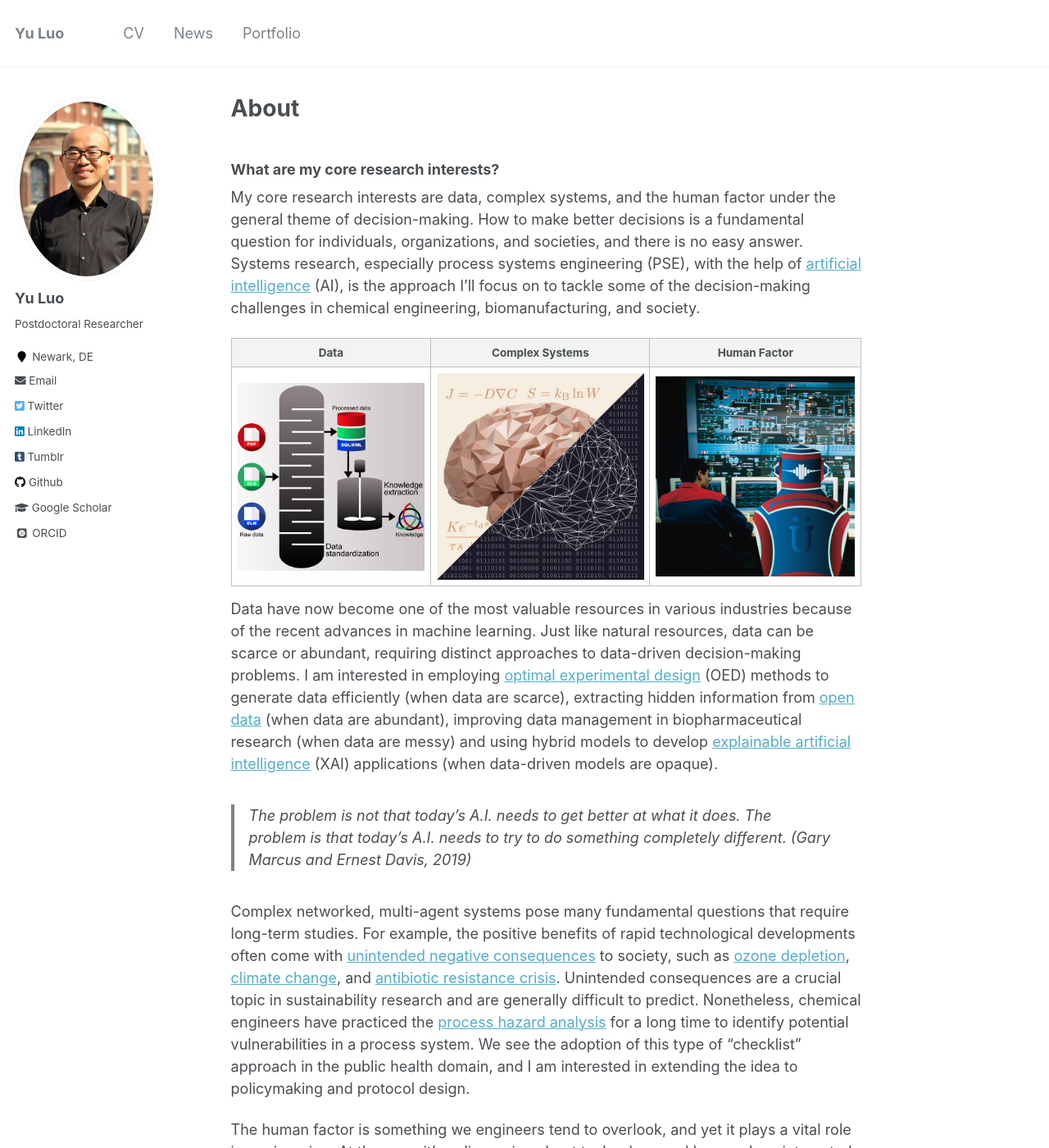
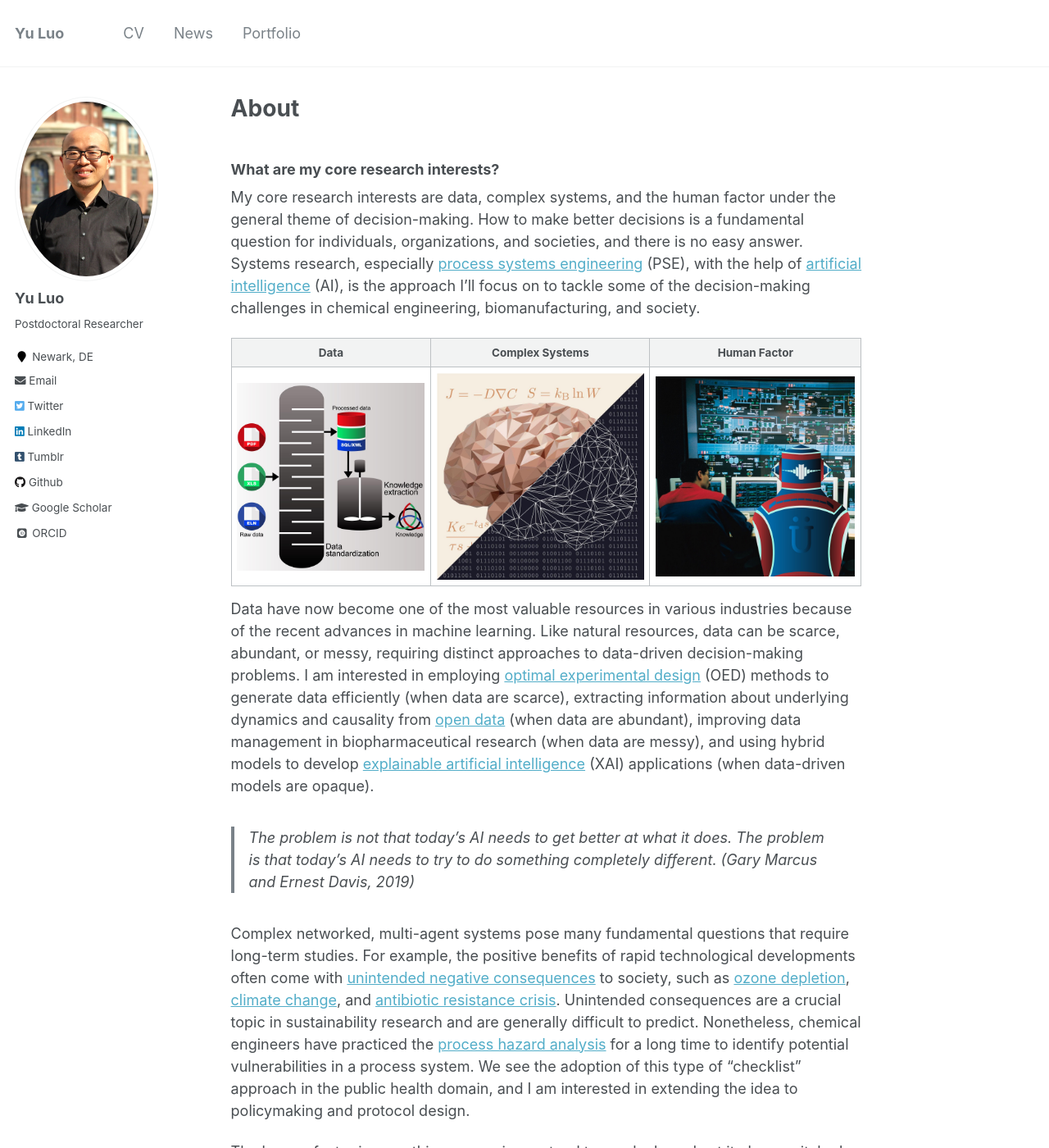
Before and after one commit to l16cn/l16cn.github.io, a Jekyll site: the page built from _pages/about.md, in a window 1280 px wide and 1400 px high. Shown: the whole window at 82% size. Built offline with Jekyll 4.4.1, drawn with Linux system fonts in a browser that asks for light colours; some web fonts are replaced.

Commit message:
r2020: finished data paragraph

```diff
--- a/_pages/about.md
+++ b/_pages/about.md
@@ -10,17 +10,17 @@ redirect_from:
 
 ### What are my core research interests?
 
-My core research interests are data, complex systems, and the human factor under the general theme of decision-making. How to make better decisions is a fundamental question for individuals, organizations, and societies, and there is no easy answer. Systems research, especially process systems engineering (PSE), with the help of [artificial intelligence](https://aiche.onlinelibrary.wiley.com/doi/full/10.1002/aic.16489) (AI), is the approach I'll focus on to tackle some of the decision-making challenges in chemical engineering, biomanufacturing, and society.
+My core research interests are data, complex systems, and the human factor under the general theme of decision-making. How to make better decisions is a fundamental question for individuals, organizations, and societies, and there is no easy answer. Systems research, especially [process systems engineering](http://www.imperial.ac.uk/process-systems-engineering/courses-and-seminars/professor-roger-sargent-lecture/rsl-speakers-/) (PSE), with the help of [artificial intelligence](https://aiche.onlinelibrary.wiley.com/doi/full/10.1002/aic.16489) (AI), is the approach I'll focus on to tackle some of the decision-making challenges in chemical engineering, biomanufacturing, and society.
 
 | Data | Complex Systems | Human Factor |
 | :--------------------: | :--------------------: | :---------------------: |
 | ![](images/distill-lite.jpg) | ![](images/brain-lite.jpg) | ![](images/robot2-lite.jpg) |
 
-Data have now become one of the most valuable resources in various industries because of the recent advances in machine learning. Just like natural resources, data can be scarce or abundant, requiring distinct approaches to data-driven decision-making problems. I am interested in employing [optimal experimental design](https://en.wikipedia.org/wiki/Optimal_design) (OED) methods to generate data efficiently (when data are scarce), extracting hidden information from [open data](https://www.data.gov) (when data are abundant), improving data management in biopharmaceutical research (when data are messy) and using hybrid models to develop [explainable artificial intelligence](https://en.wikipedia.org/wiki/Explainable_artificial_intelligence) (XAI) applications (when data-driven models are opaque).
+Data have now become one of the most valuable resources in various industries because of the recent advances in machine learning. Like natural resources, data can be scarce, abundant, or messy, requiring distinct approaches to data-driven decision-making problems. I am interested in employing [optimal experimental design](https://en.wikipedia.org/wiki/Optimal_design) (OED) methods to generate data efficiently (when data are scarce), extracting information about underlying dynamics and causality from [open data](https://www.data.gov) (when data are abundant), improving data management in biopharmaceutical research (when data are messy), and using hybrid models to develop [explainable artificial intelligence](https://en.wikipedia.org/wiki/Explainable_artificial_intelligence) (XAI) applications (when data-driven models are opaque).
 
 <!-- We can either explore ways to generate more data (e.g., [optimal experimental design](https://en.wikipedia.org/wiki/Optimal_design)) or exploit the data we already have (e.g., [open data](https://www.data.gov)). There are many practical challenges to overcome, especially in industries such as biopharmaceuticals, so that we can transform data into knowledge and use data to assist decision-making. Over-reliance on data, on the other hand, has its unintended consequences. Machine learning techniques such as [artificial neural networks](https://en.wikipedia.org/wiki/Artificial_neural_network) often have little explanatory power given their black-box nature. I am, therefore, also interested in developing [explainable artificial intelligence](https://en.wikipedia.org/wiki/Explainable_artificial_intelligence) (XAI) methods for chemical engineering. -->
 
-> The problem is not that today’s A.I. needs to get better at what it does. The problem is that today’s A.I. needs to try to do something completely different. (Gary Marcus and Ernest Davis, 2019)
+> The problem is not that today’s AI needs to get better at what it does. The problem is that today’s AI needs to try to do something completely different. (Gary Marcus and Ernest Davis, 2019)
 
 Complex networked, multi-agent systems pose many fundamental questions that require long-term studies. For example, the positive benefits of rapid technological developments often come with [unintended negative consequences](https://en.wikipedia.org/wiki/Unintended_consequences) to society, such as [ozone depletion](https://en.wikipedia.org/wiki/Ozone_depletion), [climate change](https://en.wikipedia.org/wiki/Climate_change), and [antibiotic resistance crisis](https://www.ncbi.nlm.nih.gov/pmc/articles/PMC4378521/). Unintended consequences are a crucial topic in sustainability research and are generally difficult to predict. Nonetheless, chemical engineers have practiced the [process hazard analysis](https://en.wikipedia.org/wiki/Process_hazard_analysis) for a long time to identify potential vulnerabilities in a process system. We see the adoption of this type of "checklist" approach in the public health domain, and I am interested in extending the idea to policymaking and protocol design.
 
@@ -50,7 +50,7 @@ My [doctoral thesis](https://doi.org/10.7916/D8FX7G35) is on multi-agent control
 |[Richard Bookstaber](https://www.linkedin.com/in/rick-bookstaber-34b7533/)|Finance|Collaborator|
 |[Brian Burk](https://www.linkedin.com/in/brian-burk-45b59510/)|Finance|Collaborator|
 |[Paul Glassman](https://www0.gsb.columbia.edu/faculty/pglasserman/Other/)|Finance|Collaborator|
-|[Mila González](https://www.linkedin.com/in/mila-c-gonzález-dávila-20b6583/)|Public health|Collaborator|
+|[Mila González](https://twitter.com/milacgonzalez?lang=en)|Public health|Collaborator|
 |[Sanjay Gupta](https://www.linkedin.com/in/sanjayguptanyc/)|Finance|Collaborator|
 |[Garud Iyengar](https://ieor.columbia.edu/faculty/garud-iyengar)|Optimization|Advisor|
 |[Adrian Wing-Keung Law](http://research.ntu.edu.sg/expertise/academicprofile/Pages/StaffProfile.aspx?ST_EMAILID=CWKLAW&CategoryDescription=WaterSustainability)|Civil engineering|Advisor|
```
Also changed, not shown: _pages/portfolio.md (+1 -1 lines), 9 other files.
